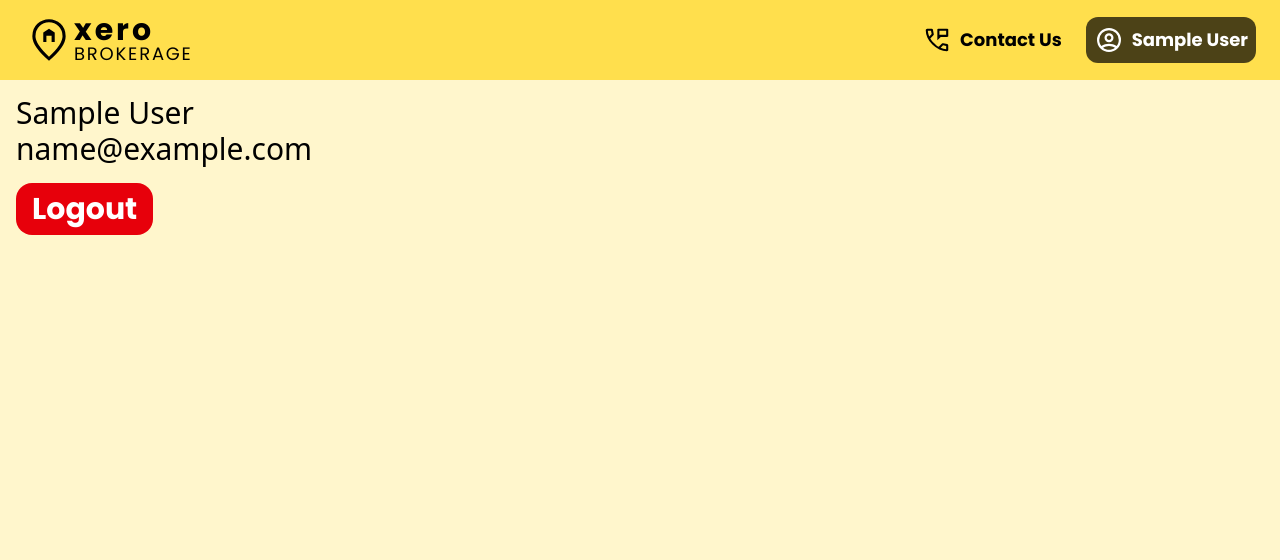
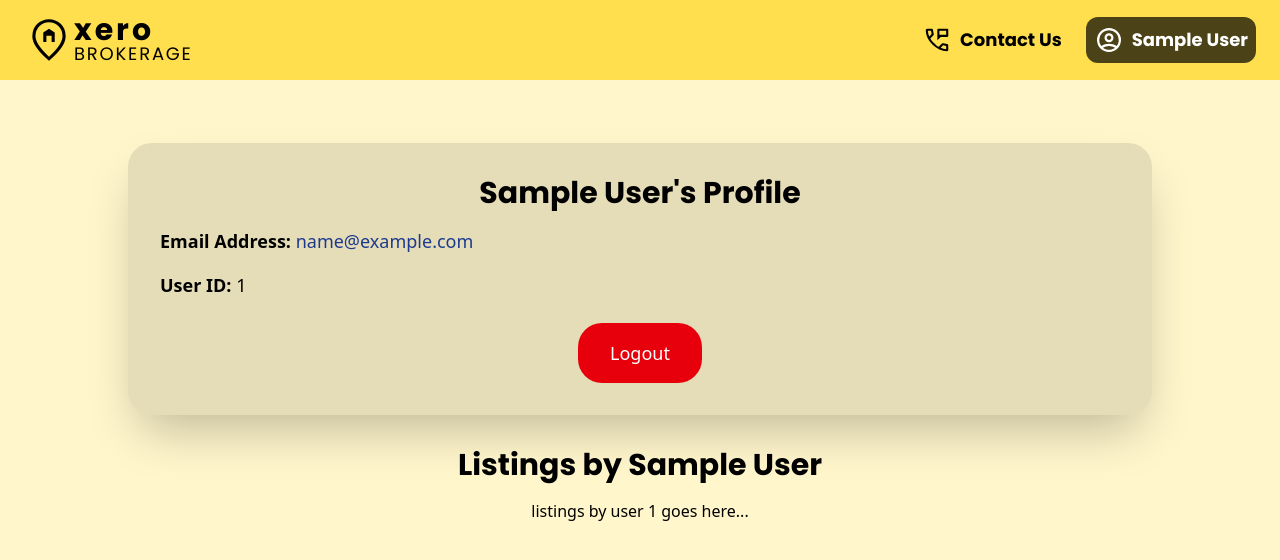
Before and after one commit to yrCodem/XeroBrokerage, a Next.js app in the folder xerobrokerage/: page /profile in a window 1280 px wide. Shown: the top 560 px of the page. Built offline with nearby package versions, Linux system fonts and the light colour scheme; sample sign-in values are in the browser's storage.

Commit message:
fix: scrollbar and toast popup for false visit in /profile route when user is not logged in

```diff
--- a/xerobrokerage/src/app/api/auth/login/route.js
+++ b/xerobrokerage/src/app/api/auth/login/route.js
@@ -54,6 +54,7 @@ export async function POST(req) {
       user: {
         name: user.name,
         email: user.email,
+        id: user._id
       },
     }),
     {
--- a/xerobrokerage/src/app/globals.css
+++ b/xerobrokerage/src/app/globals.css
@@ -1,6 +1,6 @@
-@import url('https://fonts.googleapis.com/css2?family=Poppins:wght@300;400;500;600;700;900&display=swap');
-@import url('https://fonts.googleapis.com/css2?family=Playfair+Display:wght@800&display=swap');
-@import 'tailwindcss';
+@import url("https://fonts.googleapis.com/css2?family=Poppins:wght@300;400;500;600;700;900&display=swap");
+@import url("https://fonts.googleapis.com/css2?family=Playfair+Display:wght@800&display=swap");
+@import "tailwindcss";
 @import "tw-animate-css";
 
 input:-webkit-autofill {
@@ -11,7 +11,14 @@ input:-webkit-autofill {
   transition: background-color 5000s ease-in-out 0s;
 }
 
+::-webkit-scrollbar {
+  display: none;
+}
 
+body {
+  -ms-overflow-style: none;
+  scrollbar-width: none;
+}
 
 .playfair-display {
   font-family: "Playfair Display", serif;
@@ -55,119 +62,3 @@ input:-webkit-autofill {
   font-weight: 900;
   font-style: normal;
 }
-/*
-@theme inline {
-  --radius-sm: calc(var(--radius) - 4px);
-  --radius-md: calc(var(--radius) - 2px);
-  --radius-lg: var(--radius);
-  --radius-xl: calc(var(--radius) + 4px);
-  --color-background: var(--background);
-  --color-foreground: var(--foreground);
-  --color-card: var(--card);
-  --color-card-foreground: var(--card-foreground);
-  --color-popover: var(--popover);
-  --color-popover-foreground: var(--popover-foreground);
-  --color-primary: var(--primary);
-  --color-primary-foreground: var(--primary-foreground);
-  --color-secondary: var(--secondary);
-  --color-secondary-foreground: var(--secondary-foreground);
-  --color-muted: var(--muted);
-  --color-muted-foreground: var(--muted-foreground);
-  --color-accent: var(--accent);
-  --color-accent-foreground: var(--accent-foreground);
-  --color-destructive: var(--destructive);
-  --color-border: var(--border);
-  --color-input: var(--input);
-  --color-ring: var(--ring);
-  --color-chart-1: var(--chart-1);
-  --color-chart-2: var(--chart-2);
-  --color-chart-3: var(--chart-3);
-  --color-chart-4: var(--chart-4);
-  --color-chart-5: var(--chart-5);
-  --color-sidebar: var(--sidebar);
-  --color-sidebar-foreground: var(--sidebar-foreground);
-  --color-sidebar-primary: var(--sidebar-primary);
-  --color-sidebar-primary-foreground: var(--sidebar-primary-foreground);
-  --color-sidebar-accent: var(--sidebar-accent);
-  --color-sidebar-accent-foreground: var(--sidebar-accent-foreground);
-  --color-sidebar-border: var(--sidebar-border);
-  --color-sidebar-ring: var(--sidebar-ring);
-}
-
-:root {
-  --radius: 0.625rem;
-  --background: oklch(1 0 0);
-  --foreground: oklch(0.145 0 0);
-  --card: oklch(1 0 0);
-  --card-foreground: oklch(0.145 0 0);
-  --popover: oklch(1 0 0);
-  --popover-foreground: oklch(0.145 0 0);
-  --primary: oklch(0.205 0 0);
-  --primary-foreground: oklch(0.985 0 0);
-  --secondary: oklch(0.97 0 0);
-  --secondary-foreground: oklch(0.205 0 0);
-  --muted: oklch(0.97 0 0);
-  --muted-foreground: oklch(0.556 0 0);
-  --accent: oklch(0.97 0 0);
-  --accent-foreground: oklch(0.205 0 0);
-  --destructive: oklch(0.577 0.245 27.325);
-  --border: oklch(0.922 0 0);
-  --input: oklch(0.922 0 0);
-  --ring: oklch(0.708 0 0);
-  --chart-1: oklch(0.646 0.222 41.116);
-  --chart-2: oklch(0.6 0.118 184.704);
-  --chart-3: oklch(0.398 0.07 227.392);
-  --chart-4: oklch(0.828 0.189 84.429);
-  --chart-5: oklch(0.769 0.188 70.08);
-  --sidebar: oklch(0.985 0 0);
-  --sidebar-foreground: oklch(0.145 0 0);
-  --sidebar-primary: oklch(0.205 0 0);
-  --sidebar-primary-foreground: oklch(0.985 0 0);
-  --sidebar-accent: oklch(0.97 0 0);
-  --sidebar-accent-foreground: oklch(0.205 0 0);
-  --sidebar-border: oklch(0.922 0 0);
-  --sidebar-ring: oklch(0.708 0 0);
-}
-
-.dark {
-  --background: oklch(0.145 0 0);
-  --foreground: oklch(0.985 0 0);
-  --card: oklch(0.205 0 0);
-  --card-foreground: oklch(0.985 0 0);
-  --popover: oklch(0.205 0 0);
-  --popover-foreground: oklch(0.985 0 0);
-  --primary: oklch(0.922 0 0);
-  --primary-foreground: oklch(0.205 0 0);
-  --secondary: oklch(0.269 0 0);
-  --secondary-foreground: oklch(0.985 0 0);
-  --muted: oklch(0.269 0 0);
-  --muted-foreground: oklch(0.708 0 0);
-  --accent: oklch(0.269 0 0);
-  --accent-foreground: oklch(0.985 0 0);
-  --destructive: oklch(0.704 0.191 22.216);
-  --border: oklch(1 0 0 / 10%);
-  --input: oklch(1 0 0 / 15%);
-  --ring: oklch(0.556 0 0);
-  --chart-1: oklch(0.488 0.243 264.376);
-  --chart-2: oklch(0.696 0.17 162.48);
-  --chart-3: oklch(0.769 0.188 70.08);
-  --chart-4: oklch(0.627 0.265 303.9);
-  --chart-5: oklch(0.645 0.246 16.439);
-  --sidebar: oklch(0.205 0 0);
-  --sidebar-foreground: oklch(0.985 0 0);
-  --sidebar-primary: oklch(0.488 0.243 264.376);
-  --sidebar-primary-foreground: oklch(0.985 0 0);
-  --sidebar-accent: oklch(0.269 0 0);
-  --sidebar-accent-foreground: oklch(0.985 0 0);
-  --sidebar-border: oklch(1 0 0 / 10%);
-  --sidebar-ring: oklch(0.556 0 0);
-}
-
-@layer base {
-  * {
-    @apply border-border outline-ring/50;
-  }
-  body {
-    @apply bg-background text-foreground;
-  }
-} */
--- a/xerobrokerage/src/app/layout.js
+++ b/xerobrokerage/src/app/layout.js
@@ -18,8 +18,8 @@ export default function RootLayout({ children }) {
           <main className="max-h-[90vh] max-w-screen relative top-[79px]">
             {children}
           </main>
-          <ToastContainer />
         </AuthProvider>
+        <ToastContainer />
       </body>
     </html>
   );
--- a/xerobrokerage/src/app/profile/page.jsx
+++ b/xerobrokerage/src/app/profile/page.jsx
@@ -1,43 +1,87 @@
 "use client";
 
-import React, { useEffect } from "react";
+import React, { useEffect, useState } from "react";
 import { useAuth } from "@/context/AuthContext";
 import { useRouter } from "next/navigation";
 import { toast } from "react-toastify";
+import { Loader2 } from "lucide-react";
 
 const Page = () => {
   const router = useRouter();
   const { user, isAuthenticated, logout } = useAuth();
+  const [loading, setLoading] = useState(false);
 
-  const handleLogout = () => {
-    logout();
+  const handleLogout = async () => {
+    setLoading(true);
+    try {
+      await logout();
       toast.success("Logged out Successfully", {
+        theme: "dark",
         position: "bottom-right",
+        autoClose: 3000,
       });
       router.push("/");
+    } catch (error) {
+      toast.error("Logout failed");
+    } finally {
+      setLoading(false);
+    }
   };
 
   useEffect(() => {
     if (!isAuthenticated) {
-      toast.info("Logged out...", {
+      toast.error("error: login first to view your profile", {
+        toastId: "auth-error",
+        theme: "dark",
         position: "bottom-right",
+        autoClose: 3000,
       });
+
       router.push("/Auth/login");
     }
   }, []);
 
-  if (!isAuthenticated) return null; // Prevents flicker/render during redirect
+  if (!isAuthenticated) return null;
 
   return (
-    <div className="p-4 text-3xl">
-      <div>{user.name}</div>
-      <div>{user.email}</div>
+    <div className="min-h-fit p-16 flex items-center justify-center text-black px-4 flex-col gap-8">
+      <div className="bg-black/10 backdrop-blur-sm p-8 rounded-3xl shadow-2xl w-[80vw] text-lg space-y-4">
+        <h1 className="text-3xl font-bold text-center mb-4 text-black poppins-bold">
+          {user.name}'s Profile
+        </h1>
+
+        <div>
+          <strong>Email Address:</strong>{" "}
+          <span className="text-blue-900">{user.email}</span>
+        </div>
+        <div>
+          <strong>User ID:</strong>{" "}
+          <span className="text-black">{user.id}</span>
+        </div>
+
         <button
           onClick={handleLogout}
-        className="bg-red-600 text-white p-2 px-4 rounded-2xl poppins-bold mt-4"
+          disabled={loading}
+          className={`w-fit mx-auto mt-6 bg-red-600 hover:bg-red-700 text-white py-4 px-8 rounded-3xl transition-all duration-300 flex items-center justify-center gap-2 ${
+            loading ? "opacity-70 cursor-not-allowed" : ""
+          }`}
         >
-        Logout
+          {loading ? (
+            <>
+              <Loader2 className="animate-spin h-5 w-5" />
+              Logging out...
+            </>
+          ) : (
+            "Logout"
+          )}
         </button>
+      </div>
+      <div className="flex flex-col items-center">
+        <h1 className="text-3xl font-bold  mb-4 text-black poppins-bold">
+          Listings by {user.name}
+        </h1>
+        <div>listings by user {user.id} goes here...</div>
+      </div>
     </div>
   );
 };
```
Also changed, not shown: xerobrokerage/src/context/AuthContext.js (line endings or trailing spaces). Lines whose indentation alone changed are shown as unchanged.
